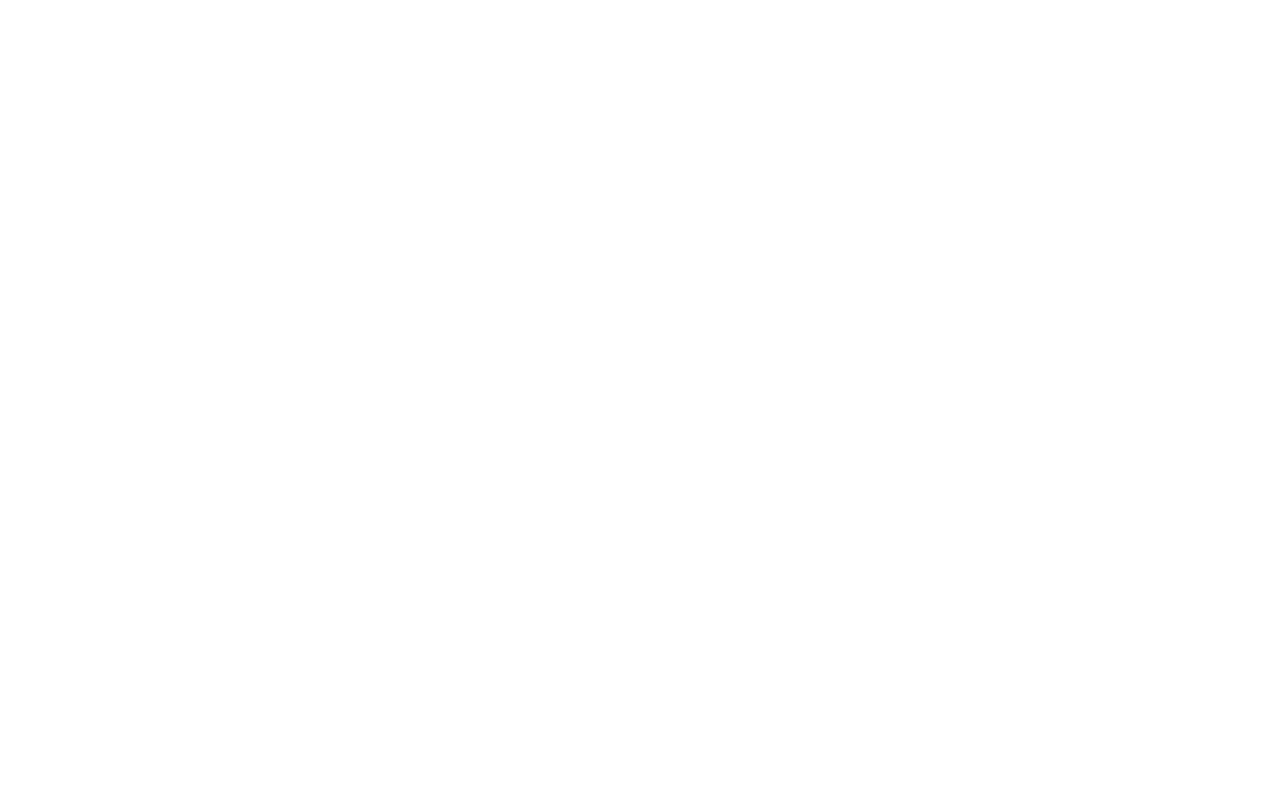
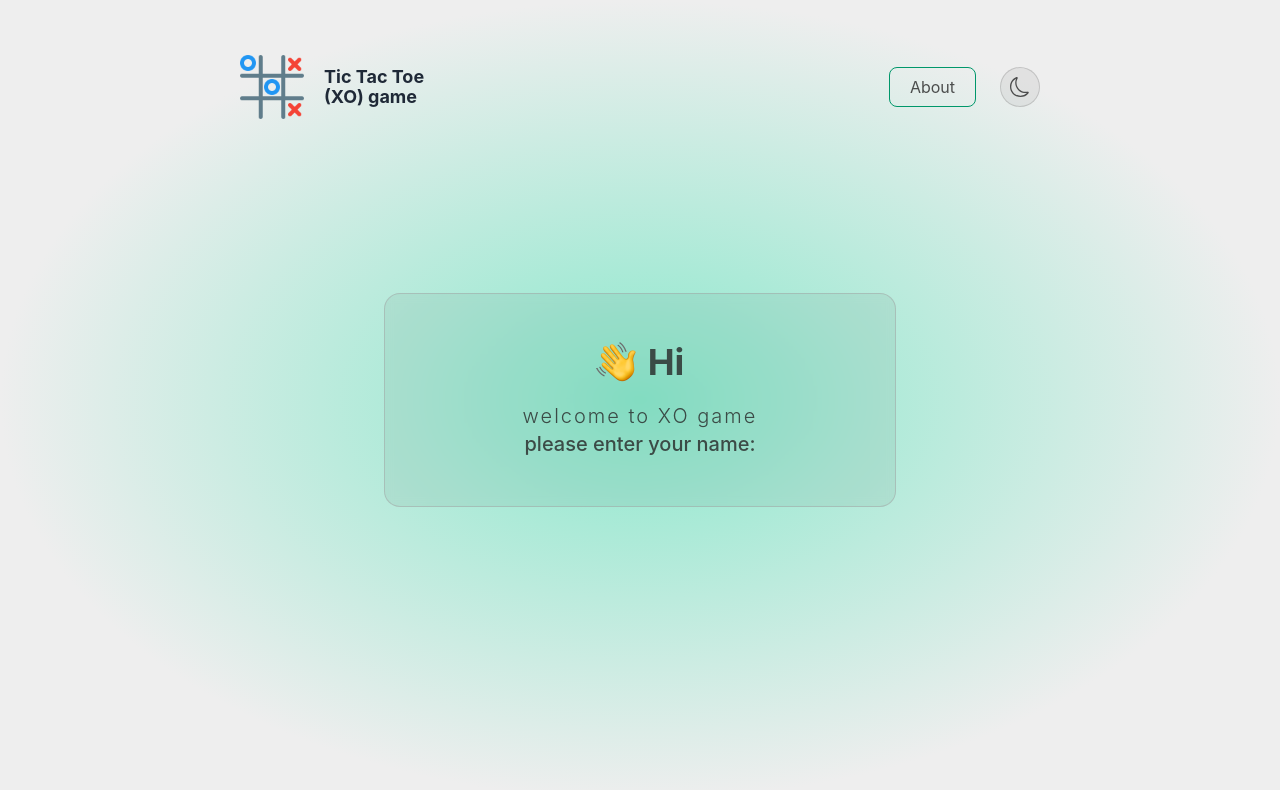
Before and after one commit to erffon/xo-game, a Next.js app: page /result in a window 1280 px wide. Shown: the top 790 px of the page. Built offline with nearby package versions, Linux system fonts and the light colour scheme.

Commit message:
result page design added

```diff
--- a/pages/result/index.tsx
+++ b/pages/result/index.tsx
@@ -1,9 +1,31 @@
 import { useRouter } from "next/router";
+import Navbar from "../../components/navbar/Navbar";
+import Container from "../../components/Ui/Container";
 
 const Result = () => {
-  const router = useRouter();
+  const { query, push } = useRouter();
 
-  return <div>{router.query.winner}</div>;
+  return (
+    <div className="bg-light h-screen overflow-hidden font-inter">
+      <Navbar isHome={true} />
+      <main className="flex h-4/6 justify-center items-center">
+        <Container className="flex flex-col gap-5 py-12 px-10 w-2/5 justify-center items-center">
+          <div className="flex gap-3">
+            <img
+              src="./images/waving-hand-emoji.png"
+              alt="greetings to the users"
+              className="w-10 hover:-rotate-6 duration-300 hover:scale-110 "
+            />
+            <h2 className="text-4xl font-bold text-texts-light">Hi</h2>
+          </div>
+          <div className="text-texts-light text-center text-xl ">
+            <p className="tracking-widest font-light">welcome to XO game</p>
+            <p className="font-medium">please enter your name:</p>
+          </div>
+        </Container>
+      </main>
+    </div>
+  );
 };
 
 export default Result;
```
